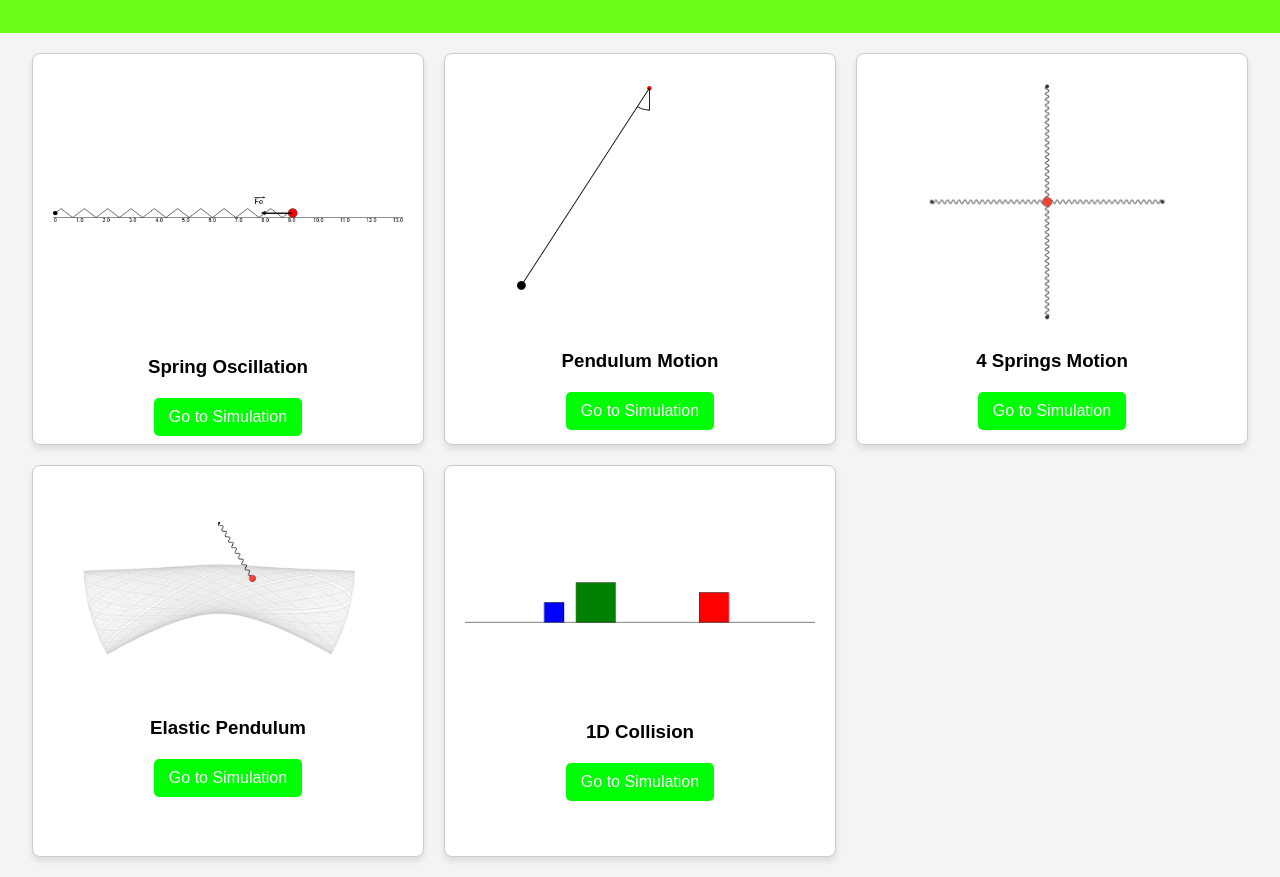
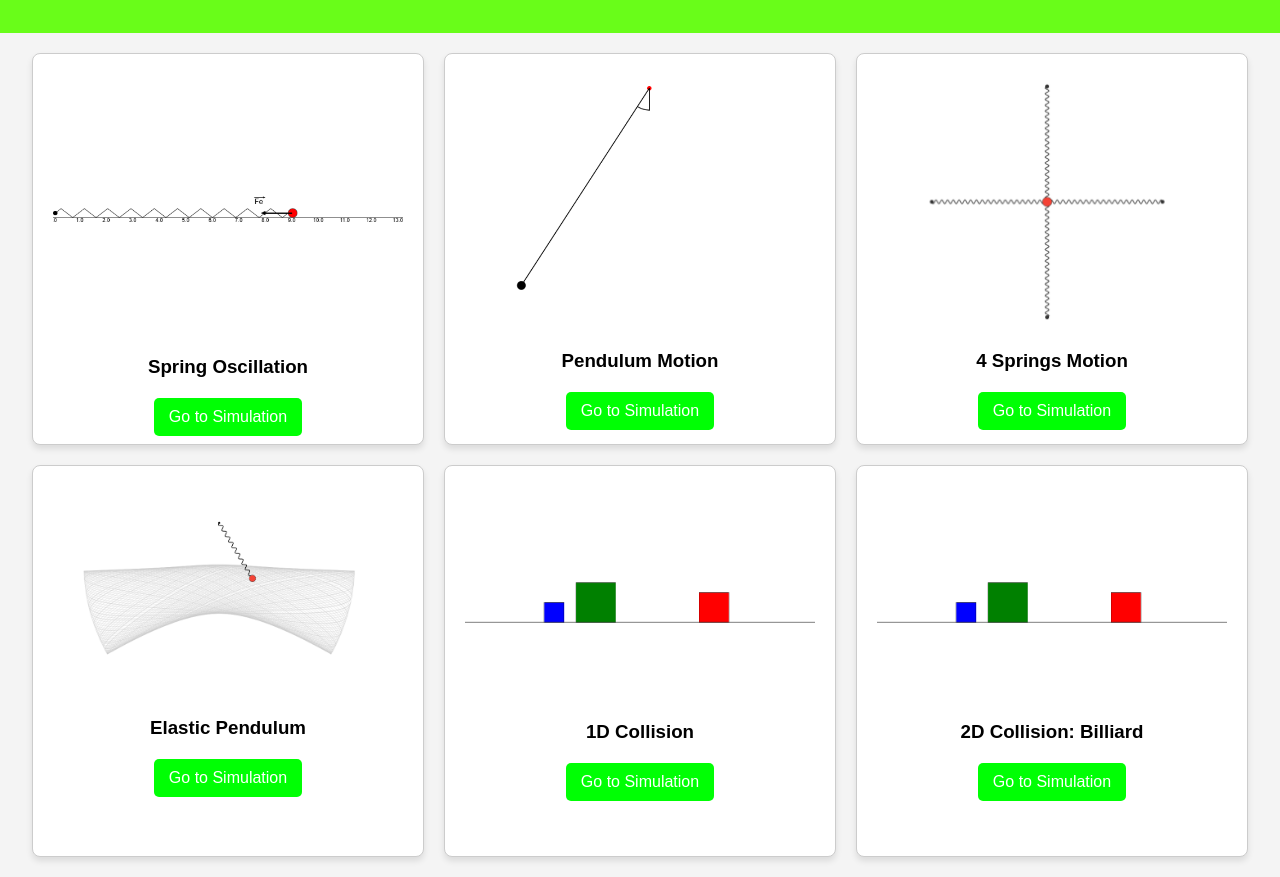
Before and after one commit to iuli26/engine-website, a plain HTML site: page index.html in a window 1280 px wide. Shown: the part 121-998 px from the top of the page. Drawn offline with Linux system fonts and the light colour scheme.

Commit message:
Update index.html

```diff
--- a/index.html
+++ b/index.html
@@ -119,6 +119,12 @@
       <h3>1D Collision</h3>
       <a href="collision.html">Go to Simulation</a>
     </div>
+
+    <div class="card">
+      <img src="\images\collision.png">
+      <h3>2D Collision: Billiard</h3>
+      <a href="biliard.html">Go to Simulation</a>
+    </div>
   </div>
 </body>
 </html>
```
